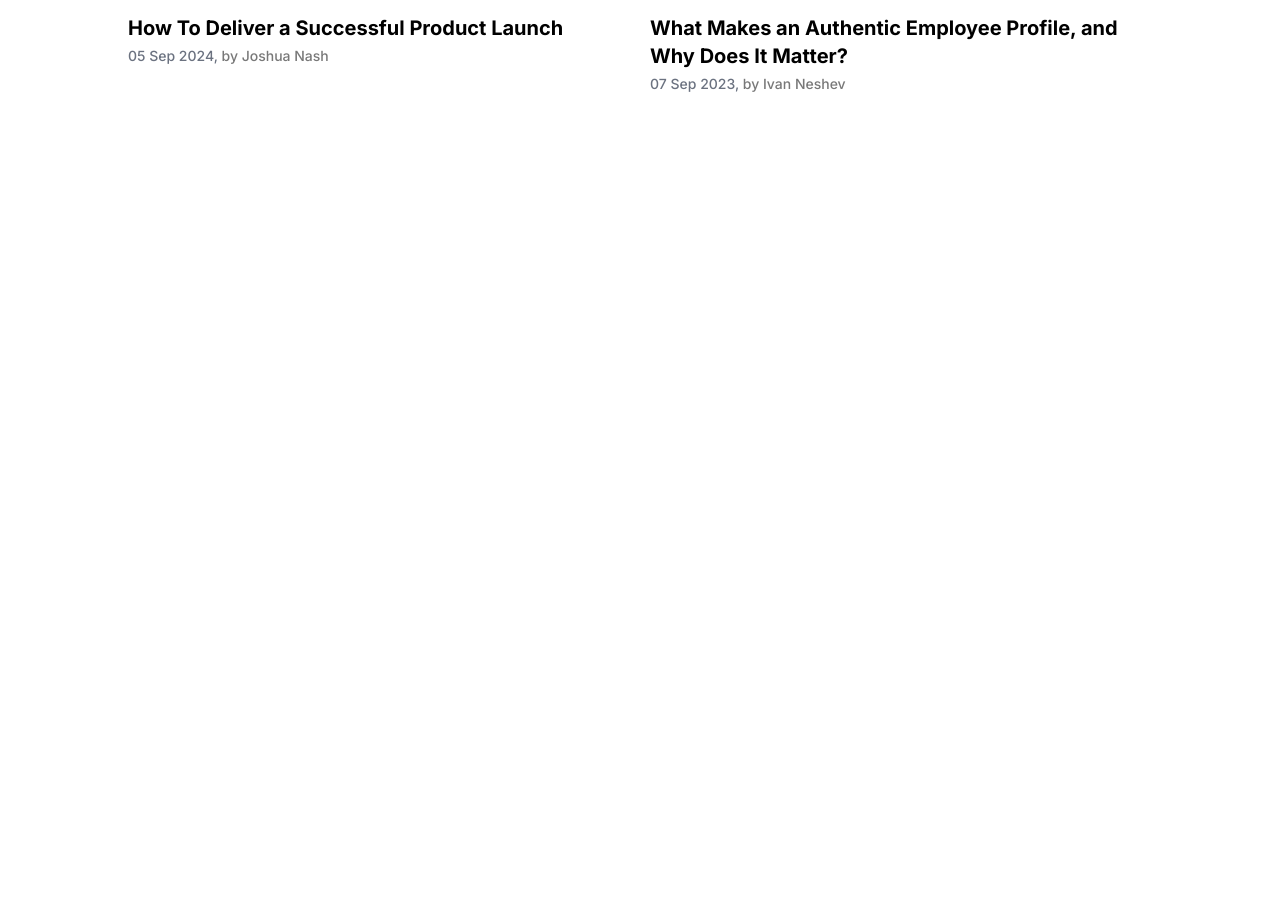
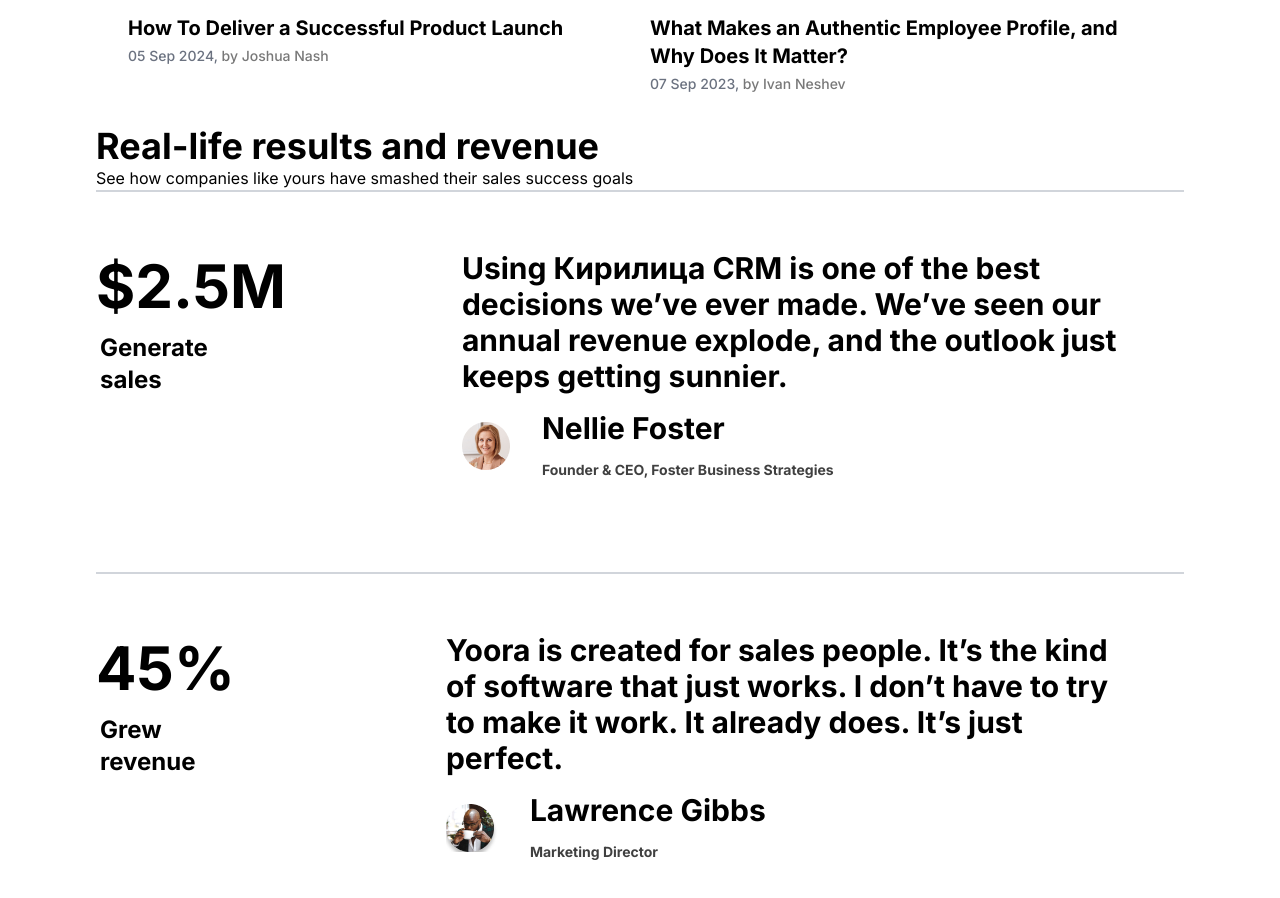
Before and after one commit to StanislavKamenov/zing7newtask, a Next.js app: page / in a window 1280 px wide. Shown: the part 4575-5473 px from the top of the page. Before the commit the page ends 4765 px from the top, so only its background shows below. Built offline with nearby package versions, Linux system fonts and the light colour scheme.

Commit message:
Finished Results section

```diff
--- /dev/null
+++ b/src/app/components/results/results.tsx
@@ -0,0 +1,56 @@
+import Image from "next/image"
+import Oval1 from "../../../../public/results/Oval1.png"
+import Oval2 from "../../../../public/results/Oval2.png"
+
+export default function Results() {
+    return (
+        <div className="max-w-screen-xl mx-auto px-4 md:px-0 pt-8">
+            <div className="relative">
+            <div>
+                <p className="font-bold text-4xl">Real-life results and revenue</p>
+                <span>See how companies like yours have smashed their sales success goals</span>
+                </div>
+                <div className="border-t-2 border-solid border-gray-300 mb-8"></div>
+                <div className="flex flex-col md:flex-row items-center mb-6">
+                    <div className="mr-6 md:mr-12 md:mt-8">
+                        <span className="font-bold text-4xl md:text-6xl">$2.5M</span>
+                        <p className="font-bold p-2 md:p-4 -ml-3 text-lg md:text-xl lg:text-2xl h-24 md:h-36 lg:h-48 overflow-hidden">Generate sales</p>
+                    </div>
+                    <div className="text-lg md:text-2xl lg:text-3xl font-bold w-full md:w-3/5 lg:w-2/3 mb-4 md:mb-0 md:mr-12 md:ml-32">
+                        <p>Using Кирилица CRM is one of the best decisions we’ve ever made. We’ve seen our annual revenue explode, and the outlook just keeps getting sunnier.</p>
+                        <div className="flex items-center mt-4">
+                            <div className="mr-4 md:mr-8">
+                                <Image src={Oval1} alt="" />
+                            </div>
+                            <div>
+                                <p className="font-bold">Nellie Foster</p>
+                                <span className="text-sm md:text-custom-grey">Founder & CEO, Foster Business Strategies</span>
+                            </div>
+                        </div>
+                    </div>
+                </div>
+            </div>
+            <div className="relative mt-8 md:mt-16">
+                <div className="border-t-2 border-solid border-gray-300 mb-8"></div>
+                <div className="flex flex-col md:flex-row items-center mb-6">
+                    <div className="mr-6 md:mr-12 md:mt-8">
+                        <span className="font-bold text-4xl md:text-6xl">45%</span>
+                        <p className="font-bold p-2 md:p-4 -ml-3 text-lg md:text-xl lg:text-2xl h-24 md:h-36 lg:h-48 overflow-hidden">Grew revenue</p>
+                    </div>
+                    <div className="text-lg md:text-2xl lg:text-3xl font-bold w-full md:w-3/5 lg:w-2/3 mb-4 md:mb-0 md:mr-12 md:ml-32">
+                        <p>Yoora is created for sales people. It’s the kind of software that just works. I don’t have to try to make it work. It already does. It’s just perfect.</p>
+                        <div className="flex items-center mt-4">
+                            <div className="mr-4 md:mr-8">
+                                <Image src={Oval2} alt="" />
+                            </div>
+                            <div>
+                                <p className="font-bold">Lawrence Gibbs</p>
+                                <span className="text-sm md:text-custom-grey">Marketing Director</span>
+                            </div>
+                        </div>
+                    </div>
+                </div>
+            </div>
+        </div>
+    )
+}
--- a/src/app/page.tsx
+++ b/src/app/page.tsx
@@ -5,6 +5,7 @@ import Cards from "./components/Cars/cards";
 import Info from "./components/info/info";
 import Sponsors from "./components/Sponsors/sponsors";
 import News from "./components/News/news";
+import Results from "./components/results/results";
 export default function Home() {
   return (
     <main className="flex min-h-screen flex-col items-center justify-between p-24">
@@ -14,6 +15,7 @@ export default function Home() {
     <Info />
     <Sponsors />
     <News />
+    <Results />
     </main>
   );
 }
```
Also changed, not shown: public/results/Oval1.png (added), public/results/Oval2.png (added).
